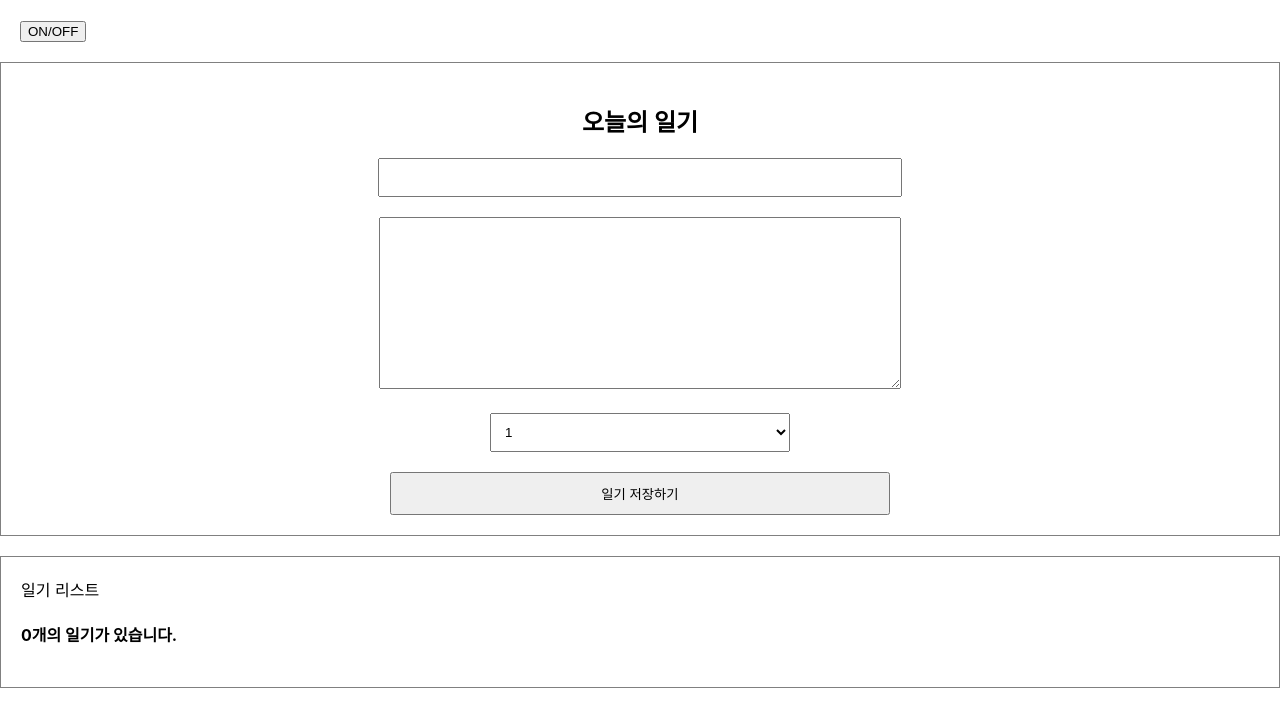
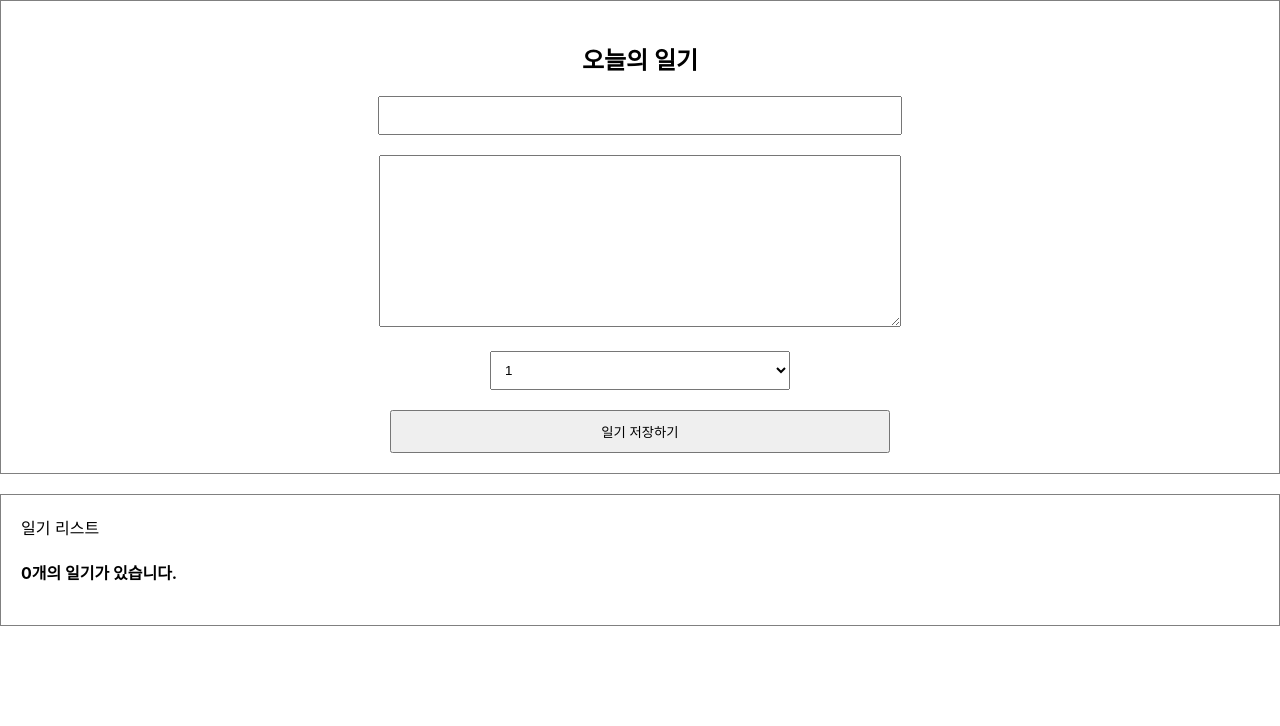
Before and after one commit to okdol1/React-Simple-Diary, a React (Create React App) app: page / in a window 1280 px wide. Shown: the top 726 px of the page. Built offline with nearby package versions, Linux system fonts and the light colour scheme.

Commit message:
lifecycle 연습한거 삭제

```diff
--- a/src/App.js
+++ b/src/App.js
@@ -1,15 +1,20 @@
-import { useState, useRef } from 'react'
-import './App.css';
-import DiaryEditor from './DiaryEditor';
-import DiaryList from './DiaryList'
-import Lifecycle from './Lifecycle'
+import { useState, useRef } from "react";
+import "./App.css";
+import DiaryEditor from "./DiaryEditor";
+import DiaryList from "./DiaryList";
 
 // https://jsonplaceholder.typicode.com/comments
 
 function App() {
   const [data, setData] = useState([]);
 
-  const dataId = useRef(0)
+  const dataId = useRef(0);
+
+  const getData = async () => {
+    const res = await fetch(
+      "https://jsonplaceholder.typicode.com/comments"
+    ).then((res) => res.json());
+  };
 
   const onCreate = (author, content, emotion) => {
     const created_date = new Date().getTime();
@@ -18,29 +23,28 @@ function App() {
       content,
       emotion,
       created_date,
-      id: dataId.current
+      id: dataId.current,
     };
     dataId.current += 1;
     setData([newItem, ...data]);
   };
 
   const onRemove = (targetId) => {
-    console.log(`${targetId}가 삭제되었습니다`)
+    console.log(`${targetId}가 삭제되었습니다`);
     const newDiaryList = data.filter((it) => it.id !== targetId);
-    setData(newDiaryList)
+    setData(newDiaryList);
   };
 
   const onEdit = (targetId, newContent) => {
     setData(
       data.map((it) =>
-        it.id === targetId ? {...it, content: newContent} : it
+        it.id === targetId ? { ...it, content: newContent } : it
       )
-    )
+    );
   };
 
   return (
     <div className="App">
-      <Lifecycle />
       <DiaryEditor onCreate={onCreate} />
       <DiaryList onEdit={onEdit} onRemove={onRemove} diaryList={data} />
     </div>
--- a/src/Lifecycle.js
+++ /dev/null
@@ -1,30 +0,0 @@
-import React, { useEffect, useState } from "react";
-
-const UnmountTest = () => {
-  useEffect(() => {
-    console.log("Mount!")
-
-    // Unmount 시키는 법 : useEffect의 콜백함수가 함수를 리턴하게 하면됨
-    // 그럼 이 리턴되는 함수는 Unmount 시점에 실행하게 됨
-    return () => {
-      // Unmount 시점에 실행하게 됨
-      console.log("Unmount!");
-    }
-  }, []);
-
-  return <div>Unmount Testing Component</div>
-}
-
-const Lifecycle = () => {
-  const [isVisible, setIsVisivle] = useState(false);
-  const toggle = () => setIsVisivle(!isVisible);
-
-  return (
-    <div style={{padding: 20}}>
-      <button onClick={toggle}>ON/OFF</button>
-      {isVisible && <UnmountTest />}
-    </div>
-  );
-};
-
-export default Lifecycle;
```
